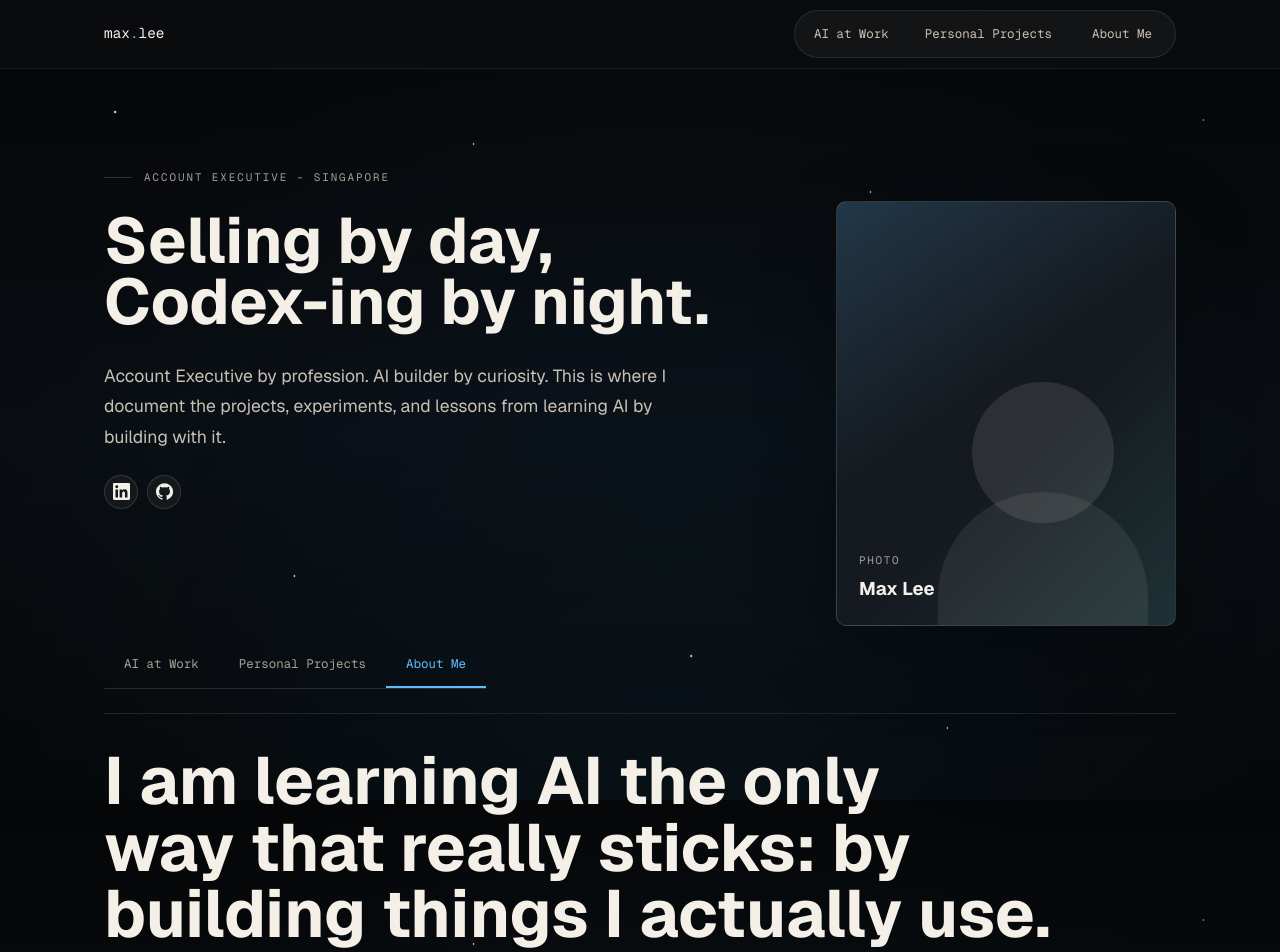
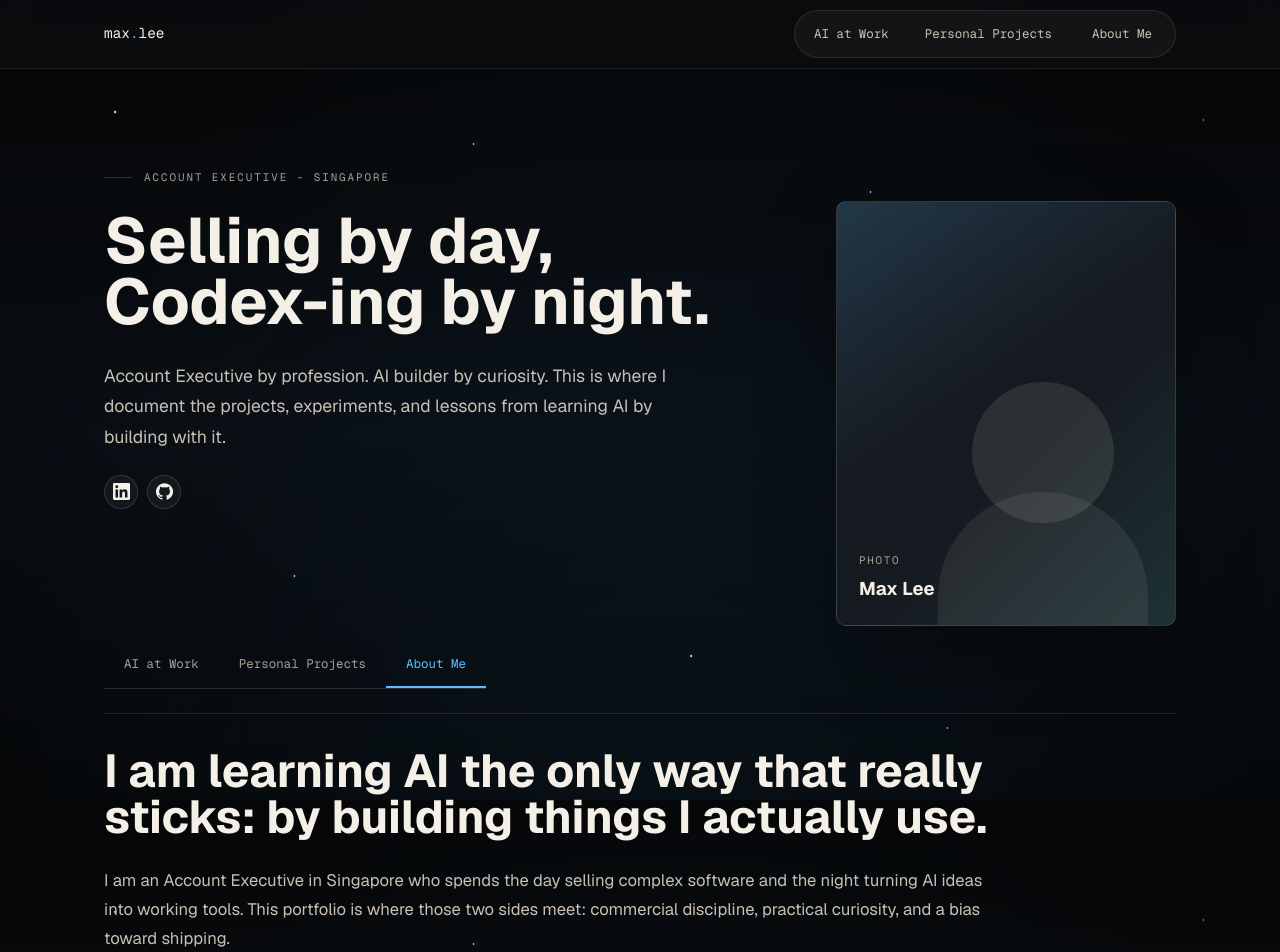
Before and after one commit to maxleesianyi/max-lee-ai-portfolio-website, a Next.js app: page / in a window 1280 px wide. Shown: the top 952 px of the page. Built offline with nearby package versions, Linux system fonts and the light colour scheme.

Commit message:
Reduce homepage explorer title size

```diff
--- a/app/globals.css
+++ b/app/globals.css
@@ -421,7 +421,7 @@ h3 {
 .explorer-copy h2 {
   max-width: 100%;
   margin-top: 0;
-  font-size: clamp(2.45rem, 5.2vw, 5.2rem);
+  font-size: clamp(2rem, 3.6vw, 3.75rem);
   line-height: 1;
   text-wrap: balance;
 }
```
